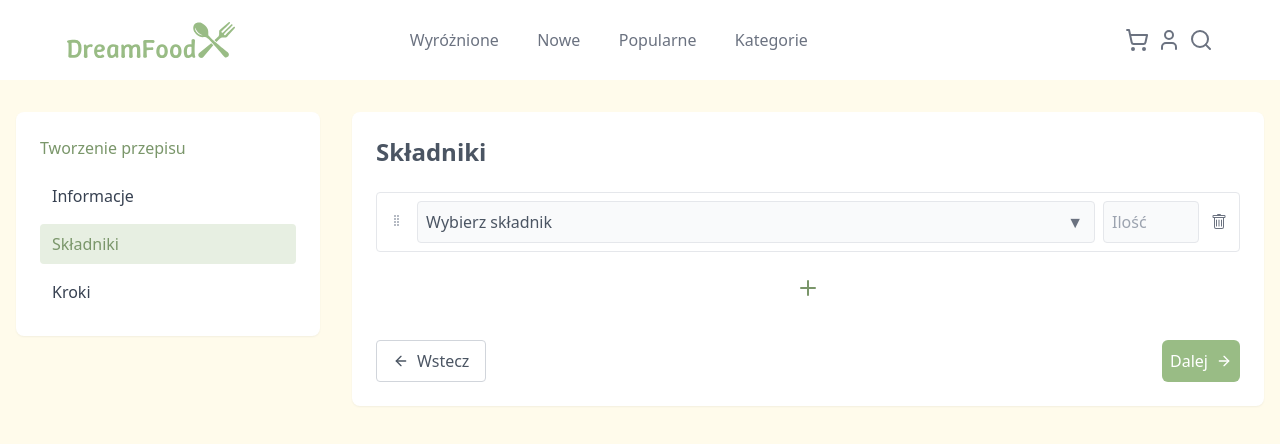
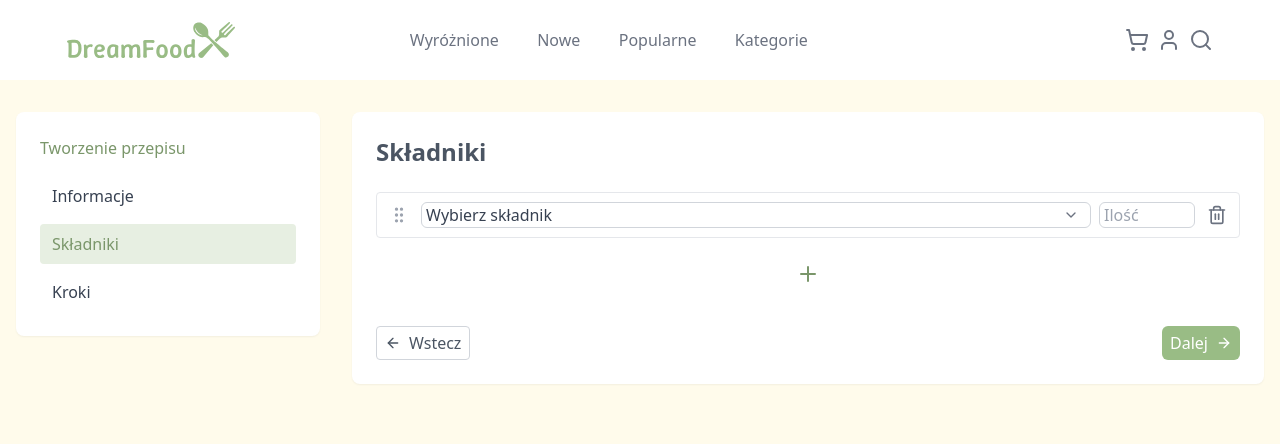
Before and after one commit to hallu-boss/dreamFoodX, a Vue app in the folder frontend/: page /new-recipe in a window 1280 px wide. Both pictures are taken after a click on the button "Dodaj składnik". Shown: the top 444 px of the page. Built offline with nearby package versions, Linux system fonts and the light colour scheme.

Commit message:
Fix SkladnikiForm style

```diff
--- /dev/null
+++ b/frontend/src/components/Dropdown.tsx
@@ -0,0 +1,78 @@
+import React from 'react';
+import { ChevronDown } from 'lucide-react'; // Używamy ikony ChevronDown
+
+// Definicja typu dla pojedynczej opcji w dropdownie
+interface DropdownOption {
+  value: string | number; // Wartość opcji (może być stringiem lub liczbą)
+  label: string;          // Etykieta wyświetlana użytkownikowi
+}
+
+// Definicja typów dla propsów komponentu Dropdown
+interface DropdownProps {
+  id?: string; // Opcjonalne ID dla elementu select
+  name?: string; // Opcjonalny atrybut name
+  value: string | number; // Aktualnie wybrana wartość
+  onChange: (selectedValue: string | number) => void; // Funkcja wywoływana przy zmianie wartości
+  options: DropdownOption[]; // Tablica dostępnych opcji
+  placeholder?: string; // Tekst wyświetlany, gdy nic nie jest wybrane
+  className?: string; // Dodatkowe klasy CSS dla kontenera (np. do layoutu)
+  selectClassName?: string; // Dodatkowe klasy CSS bezpośrednio dla elementu <select>
+  disabled?: boolean; // Czy dropdown ma być wyłączony
+}
+
+const Dropdown: React.FC<DropdownProps> = ({
+  id,
+  name,
+  value,
+  onChange,
+  options,
+  placeholder = "Wybierz...", // Domyślny placeholder
+  className = '',
+  selectClassName = '',
+  disabled = false,
+}) => {
+
+  // Handler zmiany wartości w <select>
+  const handleSelectChange = (event: React.ChangeEvent<HTMLSelectElement>) => {
+    onChange(event.target.value); // Przekazujemy tylko wybraną wartość
+  };
+
+  return (
+    // Kontener główny, przyjmuje dodatkowe klasy np. do pozycjonowania/rozmiaru
+    <div className={`relative w-full text-gray-600 ${className}`}>
+      <select
+        id={id}
+        name={name}
+        value={value}
+        onChange={handleSelectChange}
+        disabled={disabled}
+        // Łączymy bazową klasę 'custom-select' z dodatkowymi klasami i klasą 'peer'
+        // Klasa 'custom-select' powinna być zdefiniowana w CSS (np. przez @apply)
+        // i zawierać m.in. 'appearance-none' oraz odpowiedni padding (np. pr-10)
+        className={`w-full custom-select peer ${selectClassName} ${disabled ? 'bg-gray-100 cursor-not-allowed' : ''}`}
+      >
+        {/* Opcja placeholder */}
+        {placeholder && (
+          <option value="" disabled={value !== ""}> {/* Placeholder jest disabled tylko jeśli coś innego jest wybrane */}
+            {placeholder}
+          </option>
+        )}
+        {/* Mapowanie opcji */}
+        {options.map((option) => (
+          <option className='text-gray-500' key={option.value} value={option.value}>
+            {option.label}
+          </option>
+        ))}
+      </select>
+      {/* Kontener ikony strzałki */}
+      <div className={`absolute inset-y-0 right-0 flex items-center px-3 pointer-events-none text-gray-500 ${
+          // Ukryj ikonę, gdy select ma focus (menu rozwinięte) lub jest disabled
+          disabled ? 'opacity-50' : 'peer-focus:hidden'
+        }`}>
+        <ChevronDown className="h-4 w-4" />
+      </div>
+    </div>
+  );
+};
+
+export default Dropdown;
--- a/frontend/src/components/NewRecipe/Forms/InformacjeForm.tsx
+++ b/frontend/src/components/NewRecipe/Forms/InformacjeForm.tsx
@@ -1,7 +1,8 @@
 // InformacjeForm.tsx - Komponent formularza informacji
 import React from "react";
 import { RecipeFormData } from "../../../types/newRecipe";
-import { UploadIcon, ArrowRightIcon } from "../../../Icons";
+import { UploadIcon } from "../../../Icons";
+import { ArrowRight } from "lucide-react";
 
 interface InformacjeFormProps {
   formData: RecipeFormData;
@@ -96,7 +97,7 @@ const InformacjeForm: React.FC<InformacjeFormProps> = ({
       <div className="flex justify-end mt-8">
         <button onClick={handleNextStep} className="btn flex items-center">
           Dalej
-          <ArrowRightIcon />
+          <ArrowRight className="h-4 w-4 ml-2" />
         </button>
       </div>
     </div>
--- a/frontend/src/components/NewRecipe/Forms/SkladnikiForm.tsx
+++ b/frontend/src/components/NewRecipe/Forms/SkladnikiForm.tsx
@@ -1,4 +1,3 @@
-// SkladnikiForm.tsx - Komponent formularza składników
 import React from "react";
 import {
   DndContext,
@@ -71,9 +70,8 @@ const SkladnikiForm: React.FC<SkladnikiFormProps> = ({
           <button
             onClick={addIngredient}
             className="p-2 text-plant-600 hover:text-plant-800 focus:outline-none"
-            aria-label="Dodaj składnik" // Dodano dla dostępności
+            aria-label="Dodaj składnik"
           >
-            {/* Użyj ikony Plus z lucide-react */}
             <Plus className="h-6 w-6" />
           </button>
         </div>
@@ -82,15 +80,13 @@ const SkladnikiForm: React.FC<SkladnikiFormProps> = ({
       <div className="flex justify-between mt-8">
         <button
           onClick={handlePrevStep}
-          className="px-4 py-2 border border-gray-300 rounded hover:bg-gray-100 flex items-center"
+          className="px-2 py-1 border border-gray-300 rounded hover:bg-gray-100 flex items-center"
         >
-          {/* Użyj ikony ArrowLeft z lucide-react */}
           <ArrowLeft className="h-4 w-4 mr-2" />
           Wstecz
         </button>
         <button onClick={handleNextStep} className="btn flex items-center">
           Dalej
-          {/* Użyj ikony ArrowRight z lucide-react */}
           <ArrowRight className="h-4 w-4 ml-2" />
         </button>
       </div>
--- a/frontend/src/components/NewRecipe/SortableIngredientItem.tsx
+++ b/frontend/src/components/NewRecipe/SortableIngredientItem.tsx
@@ -3,7 +3,8 @@ import { useSortable } from "@dnd-kit/sortable";
 import { CSS } from "@dnd-kit/utilities";
 import { IngredientItem } from "../../types/newRecipe";
 import { availableIngredients } from "../../data/newRecipe";
-import { DragHandleIcon, TrashIcon } from "../../Icons";
+import { GripVertical, Trash2 } from "lucide-react";
+import Dropdown from "../Dropdown";
 
 interface SortableIngredientItemProps {
   ingredient: IngredientItem;
@@ -14,7 +15,7 @@ interface SortableIngredientItemProps {
 const SortableIngredientItem: React.FC<SortableIngredientItemProps> = ({
   ingredient,
   onChange,
-  onRemove
+  onRemove,
 }) => {
   const {
     attributes,
@@ -29,57 +30,55 @@ const SortableIngredientItem: React.FC<SortableIngredientItemProps> = ({
     transition,
   };
 
+  // Przygotuj opcje dla komponentu Dropdown
+  const ingredientOptions = availableIngredients.map(item => ({
+    value: item.id, // Użyj ID jako wartości
+    label: item.nazwa, // Użyj nazwy jako etykiety
+  }));
+
   return (
     <div
       ref={setNodeRef}
       style={style}
       className="flex items-center space-x-2 border border-gray-200 rounded p-2 bg-white"
     >
+      {/* Uchwyt */}
       <div
         {...attributes}
         {...listeners}
-        className="cursor-move text-gray-400 px-1"
+        className="cursor-move text-gray-400 px-1 touch-none"
       >
-        <DragHandleIcon />
+        <GripVertical className="h-5 w-5" />
       </div>
 
-      <div className="flex-grow relative">
-        <select
-          value={ingredient.nazwa}
-          onChange={(e) =>
-            onChange(ingredient.id, "nazwa", e.target.value)
-          }
-          className="w-full p-2 border rounded bg-gray-50 appearance-none pr-8"
-        >
-          <option value="">Wybierz składnik</option>
-          {availableIngredients.map((item) => (
-            <option key={item.id} value={item.id}>
-              {item.nazwa}
-            </option>
-          ))}
-        </select>
-        <div className="absolute right-3 top-1/2 transform -translate-y-1/2 pointer-events-none text-gray-500">
-          ▼
-        </div>
-      </div>
+      <Dropdown
+        value={ingredient.nazwa}
+        onChange={(selectedValue) => onChange(ingredient.id, 'nazwa', String(selectedValue))}
+        options={ingredientOptions}
+        placeholder="Wybierz składnik"
+        className="flex-grow"
+      />
 
+      {/* Input ilości */}
       <input
         type="number"
         value={ingredient.ilosc}
         onChange={(e) =>
-          onChange(ingredient.id, "ilosc", e.target.value)
+          onChange(ingredient.id, 'ilosc', e.target.value)
         }
         min="0"
         placeholder="Ilość"
-        className="w-24 p-2 border rounded bg-gray-50"
+        className="w-24 custom-select"
       />
 
+      {/* Przycisk usuwania */}
       <button
         onClick={() => onRemove(ingredient.id)}
-        className="text-gray-500 hover:text-red-500 p-1"
+        className="p-1 rounded text-gray-500 hover:text-red-500 focus:outline-none focus:ring-2 focus:ring-offset-1 focus:ring-red-500 transition-colors"
         title="Usuń składnik"
+        aria-label="Usuń składnik"
       >
-        <TrashIcon />
+        <Trash2 className="h-5 w-5" />
       </button>
     </div>
   );
--- a/frontend/src/index.css
+++ b/frontend/src/index.css
@@ -7,6 +7,9 @@
   @apply px-2 py-1 rounded-md font-medium text-white bg-plant-400 hover:bg-plant-500 transition;
 }
 
+.custom-select {
+  @apply px-1 border border-gray-300 rounded-md bg-white text-gray-700 focus:outline-none focus:ring-2 focus:ring-plant-500 focus:border-transparent appearance-none cursor-pointer;
+}
 
 .ico-btn {
   @apply w-6 h-6 text-gray-500 hover:text-gray-600 cursor-pointer;
```
